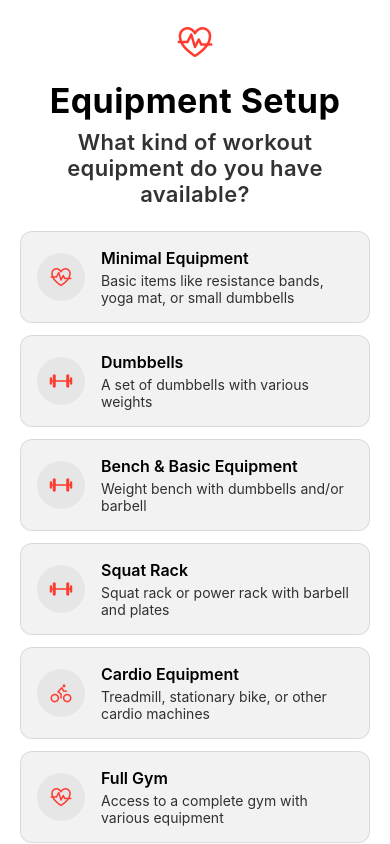
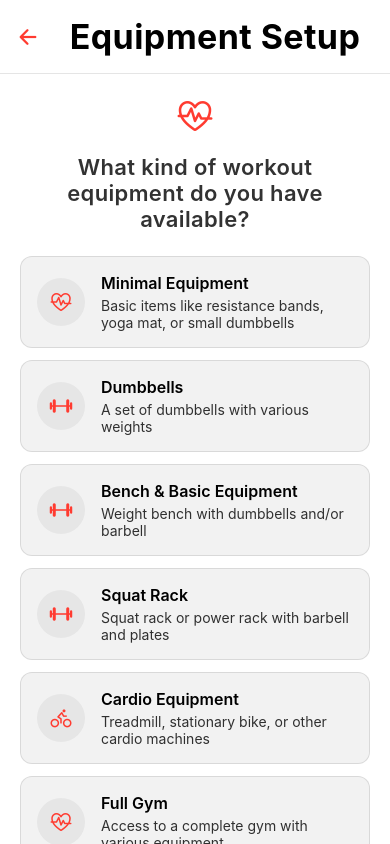
Before and after one commit to ItzRikk/FrontEnd-VPT, a React Native app in the folder VPTApp/: screen /WorkoutEquipment in a window 390 px wide. Built offline with nearby package versions, Linux system fonts and the light colour scheme.

Commit message:
back button

```diff
--- a/VPTApp/src/screens/WorkoutEquipmentScreen.js
+++ b/VPTApp/src/screens/WorkoutEquipmentScreen.js
@@ -7,6 +7,7 @@ import {
   ScrollView,
   SafeAreaView,
   ActivityIndicator,
+  Alert,
 } from 'react-native';
 import { useNavigation } from '@react-navigation/native';
 import { colors, textStyles, layoutStyles } from '../styles/sharedStyles';
@@ -66,9 +67,16 @@ const WorkoutEquipmentScreen = () => {
 
     try {
       setLoading(true);
-      const { data: { user } } = await supabase.auth.getUser();
+      const { data: { user }, error: userError } = await supabase.auth.getUser();
 
-      if (user) {
+      if (userError) throw userError;
+
+      if (!user) {
+        Alert.alert('Error', 'You must be logged in to save your equipment preferences.');
+        navigation.navigate('Landing');
+        return;
+      }
+
       // Update user metadata with equipment preference
       const { error } = await supabase.auth.updateUser({
         data: {
@@ -78,9 +86,8 @@ const WorkoutEquipmentScreen = () => {
 
       if (error) throw error;
 
-        // Navigate to the next screen (you can replace this with your desired navigation)
-        navigation.navigate('Home');
-      }
+      // Navigate back to profile
+      navigation.navigate('Profile');
     } catch (error) {
       console.error('Error saving equipment preference:', error);
       Alert.alert('Error', 'Failed to save your equipment preference. Please try again.');
@@ -91,10 +98,18 @@ const WorkoutEquipmentScreen = () => {
 
   return (
     <SafeAreaView style={[layoutStyles.container]} edges={['top']}>
+      <View style={styles.headerContainer}>
+        <TouchableOpacity
+          style={styles.backButton}
+          onPress={() => navigation.goBack()}
+        >
+          <Icon name="arrow-back" size={24} color={colors.primary} />
+        </TouchableOpacity>
+        <Text style={[textStyles.title, styles.title]}>Equipment Setup</Text>
+      </View>
       <ScrollView style={styles.scrollView} contentContainerStyle={styles.scrollContent}>
         <View style={styles.header}>
           <Icon name="fitness-outline" size={40} color={colors.primary} style={styles.headerIcon} />
-          <Text style={[textStyles.title, styles.title]}>Equipment Setup</Text>
           <Text style={[textStyles.subtitle, styles.subtitle]}>
             What kind of workout equipment do you have available?
           </Text>
@@ -110,7 +125,10 @@ const WorkoutEquipmentScreen = () => {
             onPress={() => handleSelect(option.id)}
             disabled={loading}
           >
-            <View style={styles.optionIconContainer}>
+            <View style={[
+              styles.optionIconContainer,
+              selectedEquipment === option.id && styles.selectedIconContainer
+            ]}>
               <Icon
                 name={option.icon}
                 size={24}
@@ -131,6 +149,11 @@ const WorkoutEquipmentScreen = () => {
                 {option.description}
               </Text>
             </View>
+            {selectedEquipment === option.id && (
+              <View style={styles.checkmarkContainer}>
+                <Icon name="checkmark-circle" size={24} color={colors.primary} />
+              </View>
+            )}
           </TouchableOpacity>
         ))}
 
@@ -142,9 +165,13 @@ const WorkoutEquipmentScreen = () => {
           onPress={handleSubmit}
           disabled={!selectedEquipment || loading}
         >
+          {loading ? (
+            <ActivityIndicator color={colors.primary} />
+          ) : (
+            <>
               <View style={styles.submitIconContainer}>
                 <Icon
-              name={loading ? "reload-outline" : "checkmark-circle-outline"}
+                  name="checkmark-circle-outline"
                   size={24}
                   color={(!selectedEquipment || loading) ? colors.textSecondary : colors.primary}
                 />
@@ -153,8 +180,10 @@ const WorkoutEquipmentScreen = () => {
                 styles.submitButtonText,
                 (!selectedEquipment || loading) && styles.disabledButtonText
               ]}>
-            {loading ? 'Saving...' : 'Continue'}
+                Continue
               </Text>
+            </>
+          )}
         </TouchableOpacity>
       </ScrollView>
     </SafeAreaView>
@@ -162,6 +191,17 @@ const WorkoutEquipmentScreen = () => {
 };
 
 const styles = StyleSheet.create({
+  headerContainer: {
+    flexDirection: 'row',
+    alignItems: 'center',
+    padding: 16,
+    backgroundColor: colors.card,
+    borderBottomWidth: 1,
+    borderBottomColor: 'rgba(0, 0, 0, 0.1)',
+  },
+  backButton: {
+    marginRight: 16,
+  },
   scrollView: {
     flex: 1,
     backgroundColor: colors.card,
@@ -179,8 +219,8 @@ const styles = StyleSheet.create({
   },
   title: {
     color: colors.text,
+    flex: 1,
     textAlign: 'center',
-    marginBottom: 8,
   },
   subtitle: {
     color: colors.text,
@@ -210,6 +250,9 @@ const styles = StyleSheet.create({
     alignItems: 'center',
     marginRight: 16,
   },
+  selectedIconContainer: {
+    backgroundColor: colors.primary,
+  },
   optionTextContainer: {
     flex: 1,
   },
@@ -231,6 +274,9 @@ const styles = StyleSheet.create({
     color: colors.primary,
     opacity: 0.8,
   },
+  checkmarkContainer: {
+    marginLeft: 8,
+  },
   submitButton: {
     height: 56,
     backgroundColor: colors.card,
@@ -249,11 +295,11 @@ const styles = StyleSheet.create({
     backgroundColor: 'rgba(0, 0, 0, 0.05)',
     justifyContent: 'center',
     alignItems: 'center',
-    marginRight: 12,
+    marginRight: 8,
   },
   submitButtonText: {
     color: colors.primary,
-    fontSize: 18,
+    fontSize: 16,
     fontWeight: '600',
   },
   disabledButton: {
```
Lines whose indentation alone changed are shown as unchanged.
